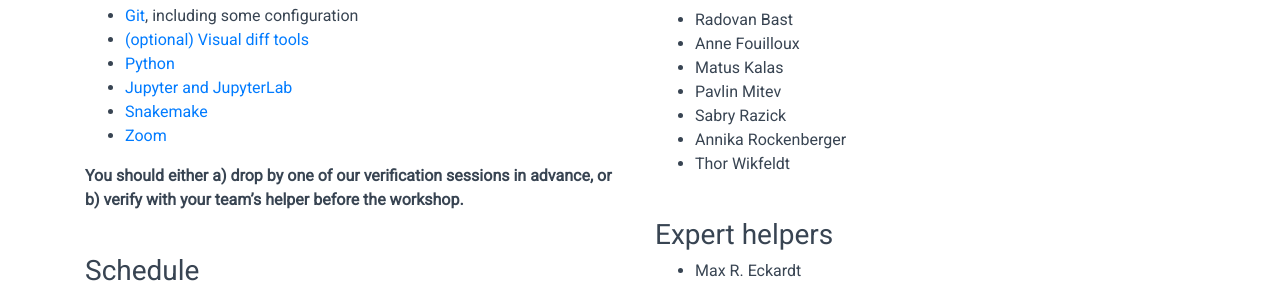
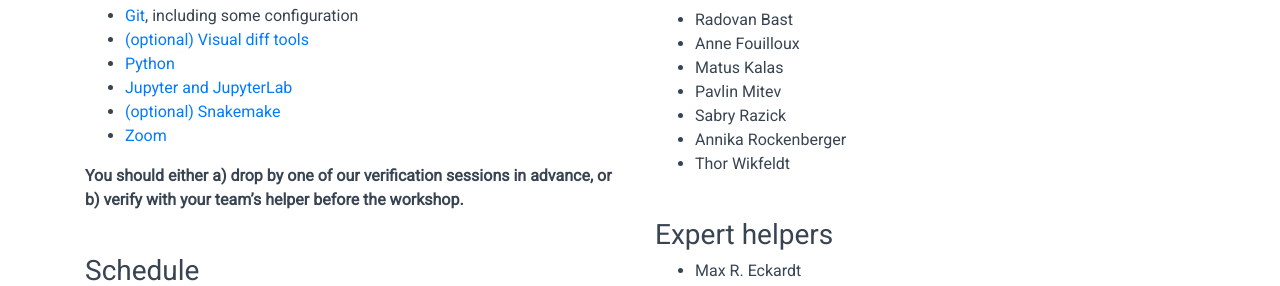
Before and after one commit to coderefinery/2020-11-17-online, a Jekyll site: the page built from index.md, in a window 1280 px wide and 900 px high, scrolled down 1645 px. Shown: the part 158-444 px from the top of the window. Built offline with Jekyll 4.4.1, drawn with Linux system fonts in a browser that asks for light colours; comment, search, counter and statistics services are not loaded.

Commit message:
snakemake optional as we use binder

```diff
--- a/left_column.md
+++ b/left_column.md
@@ -69,7 +69,7 @@ and/or ask for help to translate these instructions to work on your system.**
 - [(optional) Visual diff tools](https://coderefinery.github.io/installation/difftools/)
 - [Python](https://coderefinery.github.io/installation/python/)
 - [Jupyter and JupyterLab](https://coderefinery.github.io/installation/jupyter)
-- [Snakemake](https://coderefinery.github.io/installation/snakemake)
+- [(optional) Snakemake](https://coderefinery.github.io/installation/snakemake)
 - [Zoom](https://coderefinery.github.io/installation/zoom/)
 
 **You should either a) drop by one of our verification sessions in
```
